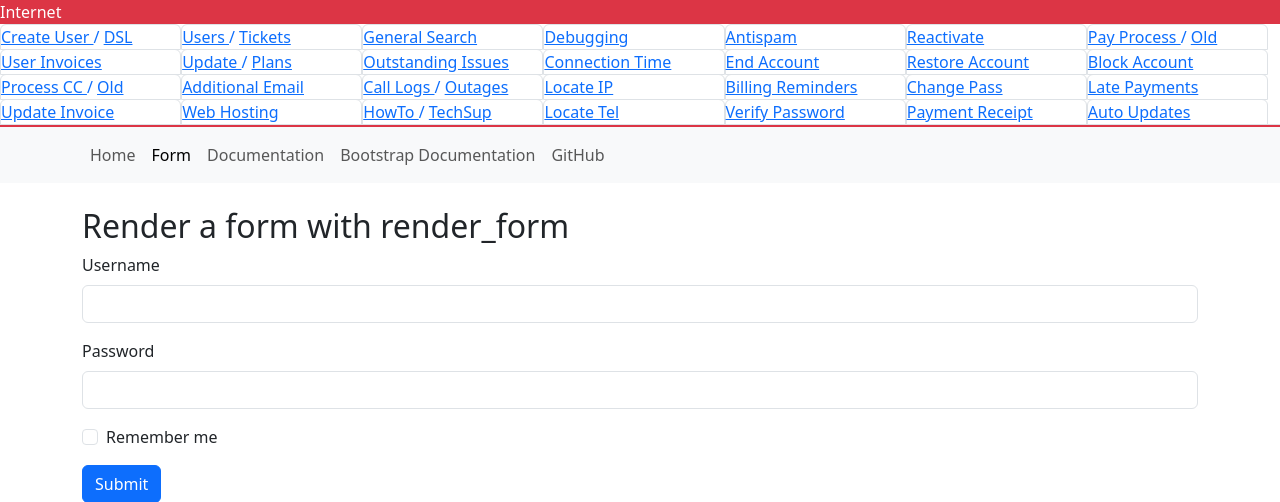
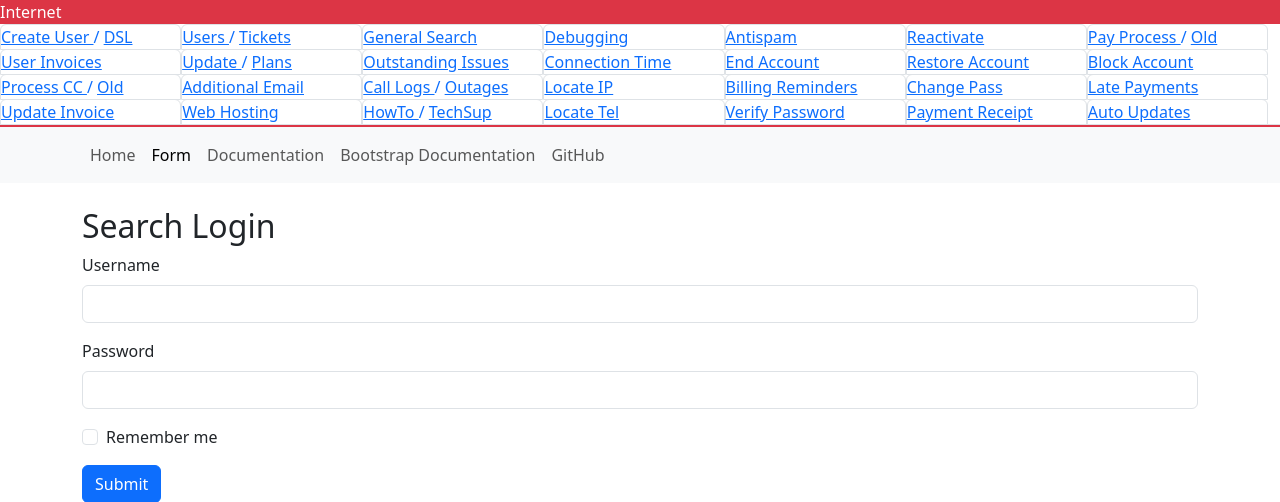
Before and after one commit to diktala/flask_crud_bootstrap, a Flask app: page /form in a window 1280 px wide. Shown: the top 502 px of the page. Run offline with Flask 2, Linux system fonts and the light colour scheme; some libraries are stand-ins or nearby versions.

Commit message:
fixup form label

```diff
--- a/templates/form.html
+++ b/templates/form.html
@@ -3,7 +3,7 @@
 
 {% block content %}
 
-    <h2>Render a form with render_form</h2>
+    <h2>Search Login</h2>
     {{ render_form(form, method='post') }}
 
 <!-- {% raw %}
```
